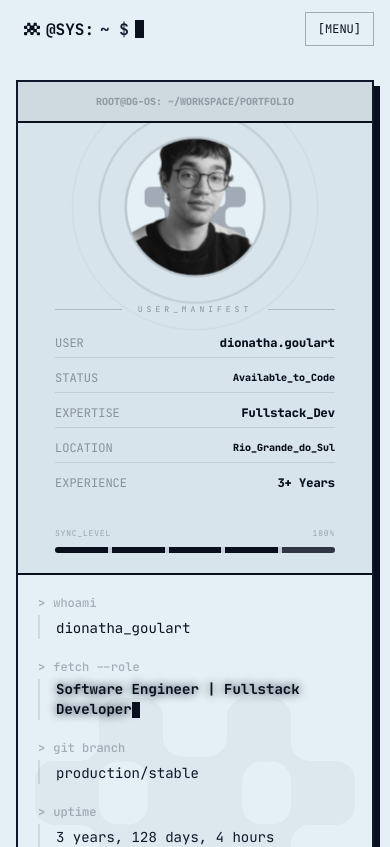
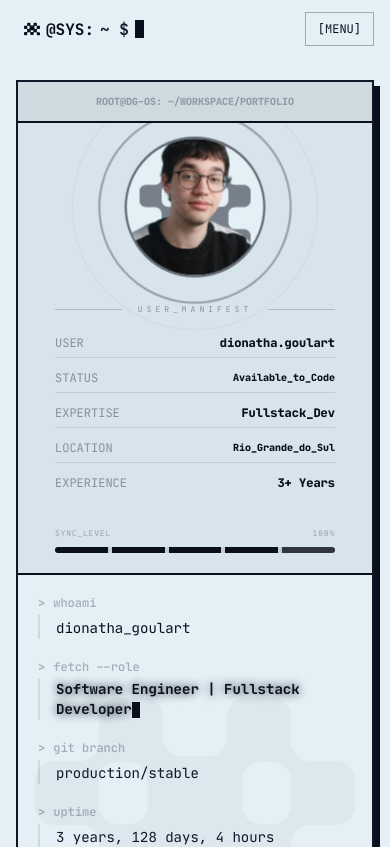
Before and after one commit to DionathaGoulart/Portfolio, a Next.js app: page /dev in a window 390 px wide. Shown: the top 847 px of the page. Built offline with nearby package versions, Linux system fonts and the light colour scheme.

Commit message:
style: set dev hero photo to colored active state by default on mobile

```diff
--- a/src/components/dev/Hero.tsx
+++ b/src/components/dev/Hero.tsx
@@ -103,11 +103,11 @@ export default function Hero() {
 
             {/* Photo with spinning rings */}
             <div className="relative group scale-110 md:scale-125">
-              <div className="absolute -inset-6 border-2 border-accent/10 group-hover:border-accent/30 transition-colors animate-[spin_15s_linear_infinite] rounded-full" />
+              <div className="absolute -inset-6 border-2 border-accent/30 md:border-accent/10 md:group-hover:border-accent/30 transition-colors animate-[spin_15s_linear_infinite] rounded-full" />
               <div className="absolute -inset-12 border border-accent/5 animate-[spin_20s_linear_infinite_reverse] rounded-full" />
-              <div className="relative w-32 h-32 md:w-40 md:h-40 rounded-full overflow-hidden border-2 border-accent/20 group-hover:border-accent/60 transition-colors duration-500 z-10 bg-card">
+              <div className="relative w-32 h-32 md:w-40 md:h-40 rounded-full overflow-hidden border-2 border-accent/60 md:border-accent/20 md:group-hover:border-accent/60 transition-colors duration-500 z-10 bg-card">
                 {/* Logo background inside circle */}
-                <div className="absolute inset-0 flex items-center justify-center p-4 opacity-30 group-hover:opacity-50 group-hover:scale-110 transition-all duration-700">
+                <div className="absolute inset-0 flex items-center justify-center p-4 opacity-50 scale-110 md:opacity-30 md:scale-100 md:group-hover:opacity-50 md:group-hover:scale-110 transition-all duration-700">
                   <Logo className="w-full h-full text-accent" />
                 </div>
                 {/* Photo */}
@@ -115,7 +115,7 @@ export default function Hero() {
                   src="/me.png"
                   alt={devContent.name}
                   fill
-                  className="object-cover z-10 grayscale group-hover:grayscale-0 transition-all duration-700 scale-105 group-hover:scale-100"
+                  className="object-cover z-10 grayscale-0 scale-100 md:grayscale md:scale-105 md:group-hover:grayscale-0 md:group-hover:scale-100 transition-all duration-700"
                 />
               </div>
             </div>
```
